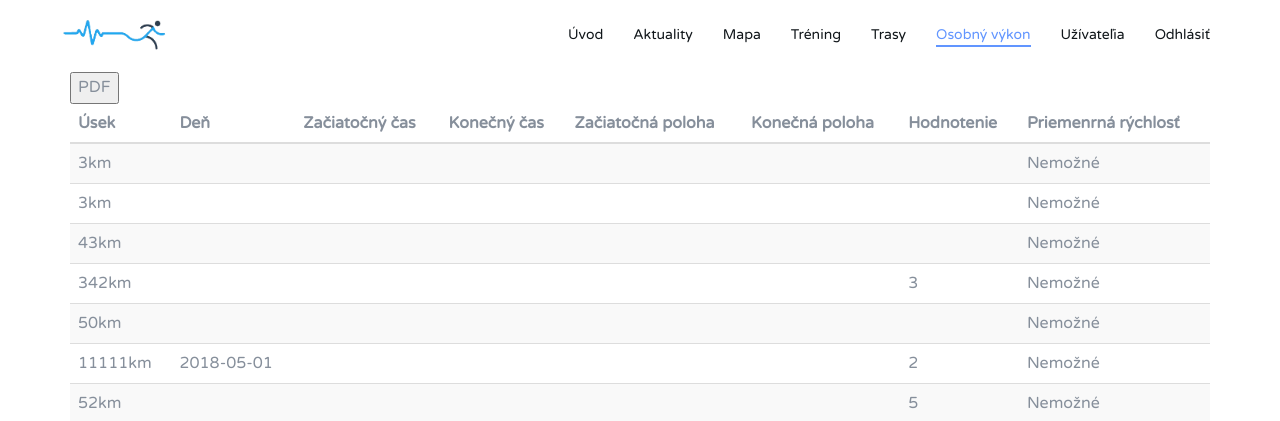
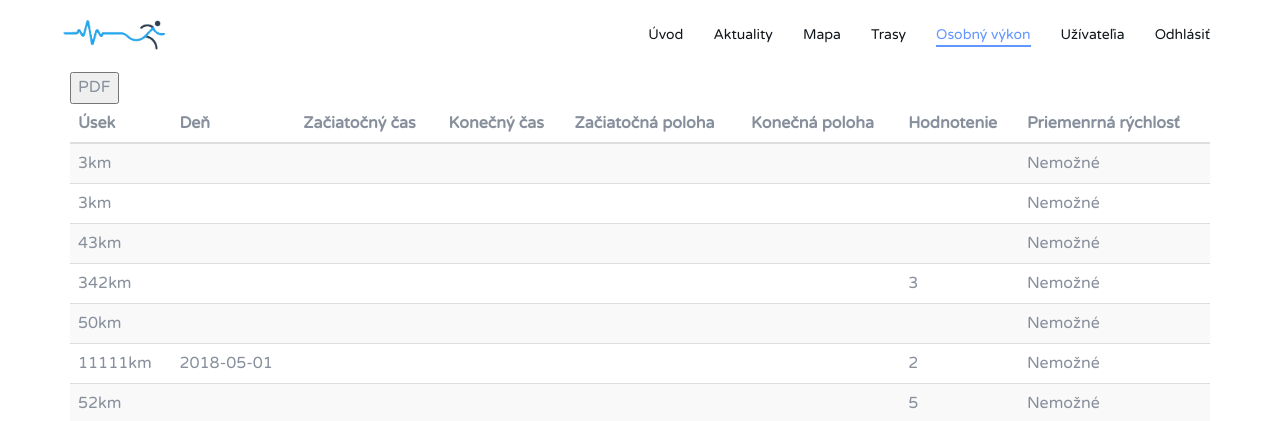
Before and after one commit to gizdicex/final-webtech, a PHP site: page /performance.php in a window 1280 px wide. Shown: the top 421 px of the page. Run offline with PHP 8.4, Linux system fonts and the light colour scheme; a user stored in the database is signed in; data comes from the database, SQL or seed files in the repository; some libraries are stand-ins or nearby versions.

Commit message:
Add files via upload

```diff
--- a/performance.php
+++ b/performance.php
@@ -72,7 +72,6 @@ $result = $conn->query($sql);
                 <li><a href="index.php#mapa">Mapa</a></li>
                 <?php
                 if(isset($_SESSION['logged'])) {
-                    echo "<li><a href='trening.php'>Tréning</a></li>";
                     echo "<li><a href='tabulkaTras.php'>Trasy</a>";
                     echo "<li class='active'><a href='performance.php'>Osobný výkon</a>";
                     if($_SESSION['type'] == "admin") {
```
